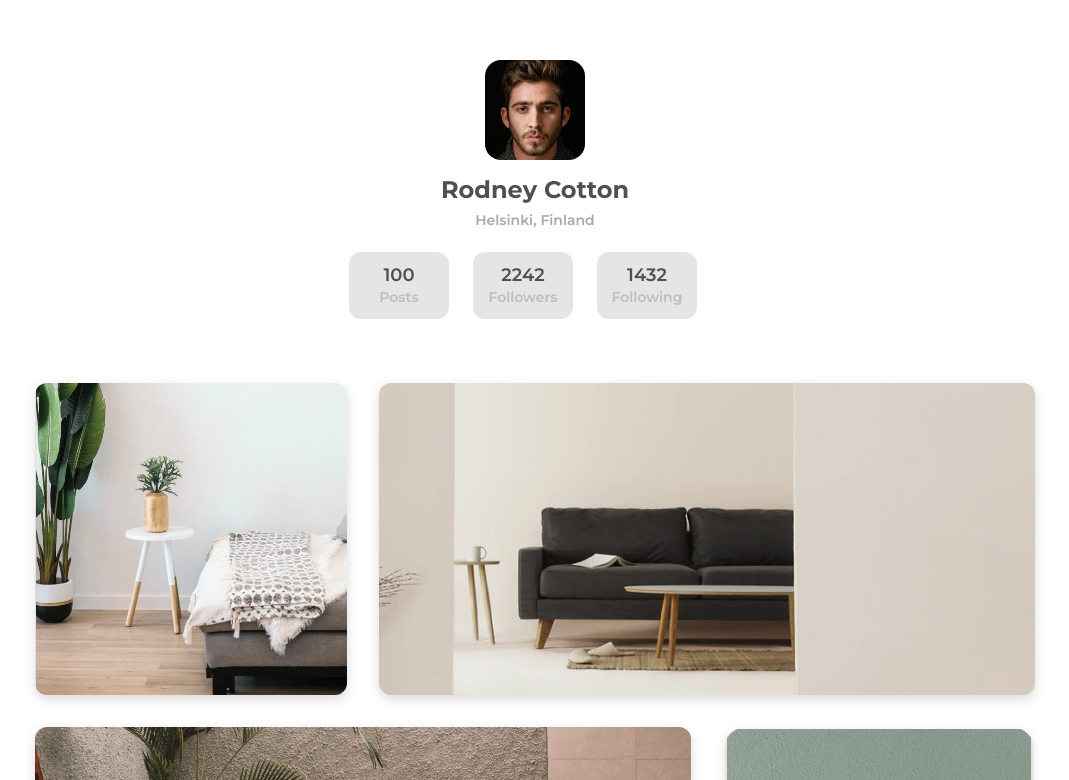
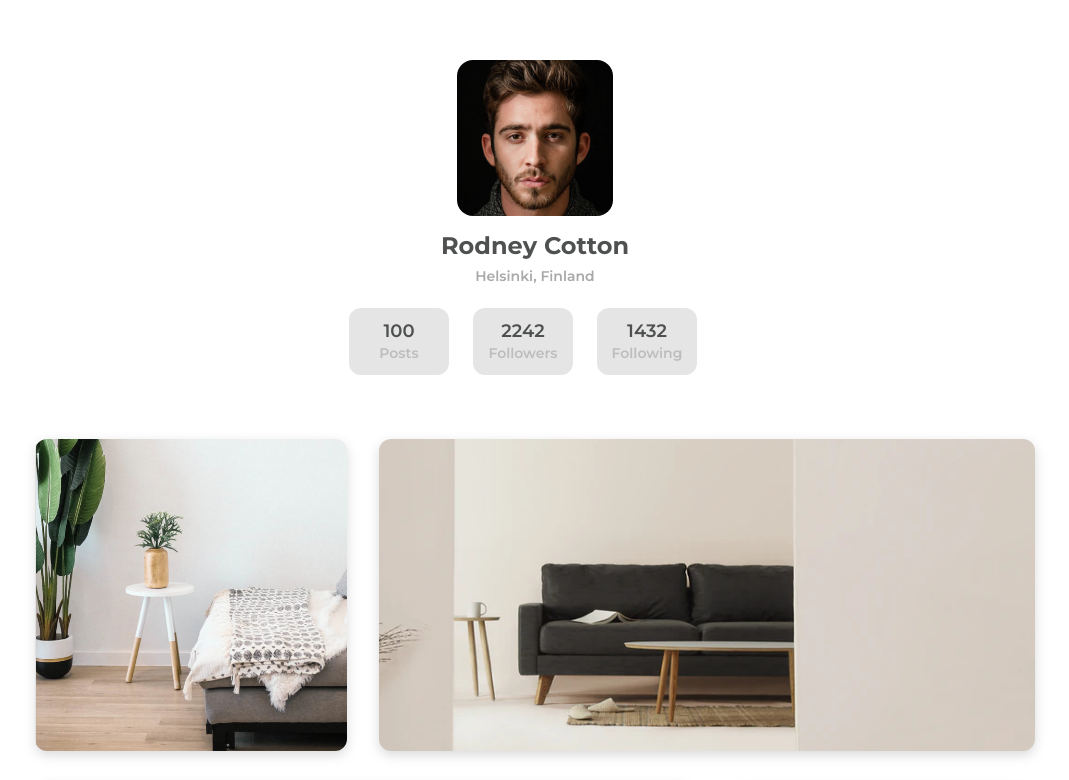
Before and after one commit to jruizsilva/my-gallery-devchallenges.io, a plain HTML site: page index.html in a window 1280 px wide. Shown: the top 780 px of the page, without its empty margins (105-1174 px from the left). Drawn offline with Linux system fonts and the light colour scheme.

Commit message:
Cambie el tamaño de la foto de perfil en desktop

```diff
--- a/css/styles.css
+++ b/css/styles.css
@@ -92,6 +92,10 @@ img{
     justify-content: center;
 }
 @media screen and (min-width: 768px){
+    .user__img{
+        width: 156px;
+        height: 156px;
+    }
     .user-info__item{
         height: 67px;
         width: 100px;
```
